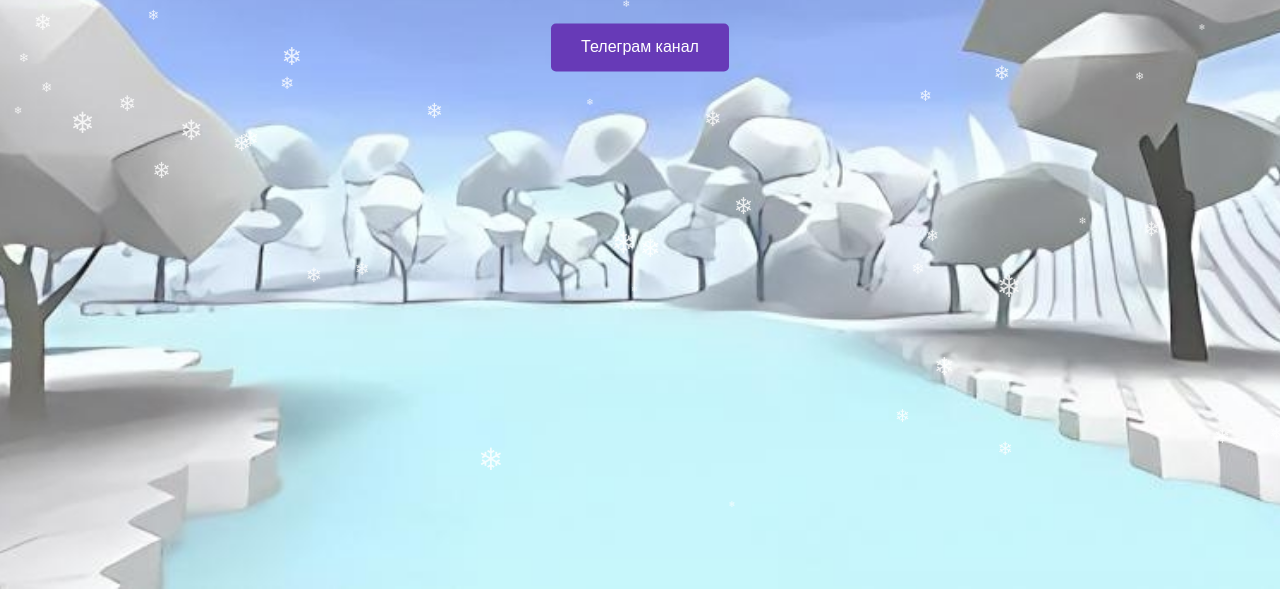
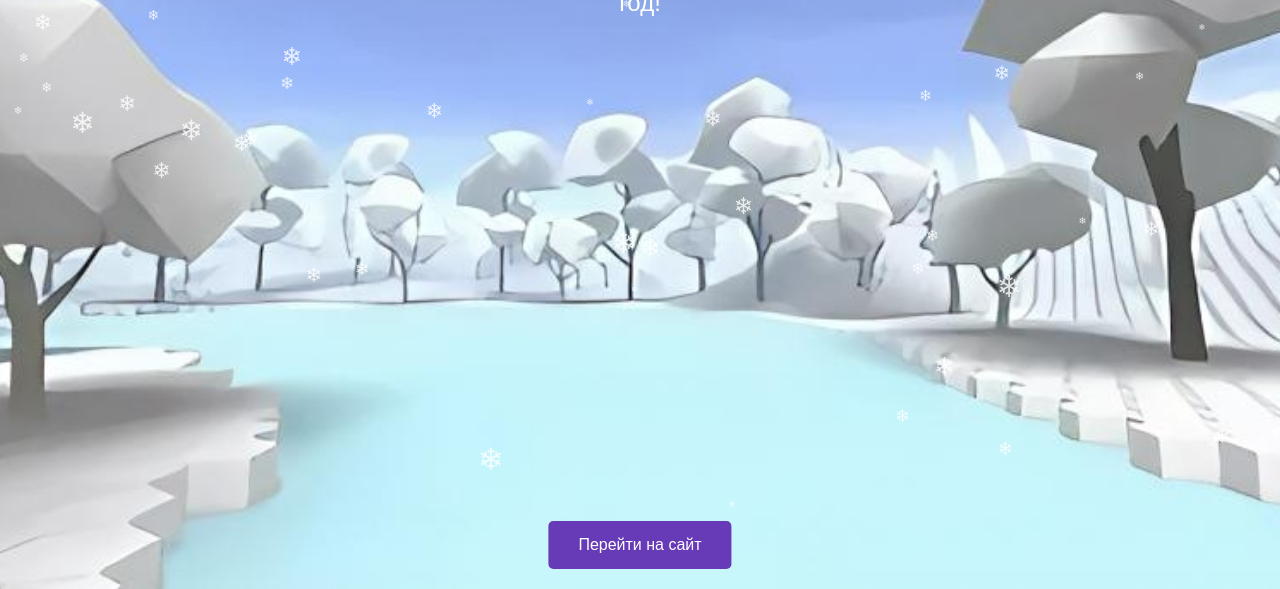
Before and after one commit to Mr-Red-site/Mr-Red-site.github.io, a plain HTML site: page index.html in a window 1280 px wide. Shown: the part 211-800 px from the top of the page. Drawn offline with Linux system fonts and the light colour scheme.

Commit message:
Update index.html

```diff
--- a/index.html
+++ b/index.html
@@ -3,7 +3,7 @@
 <head>
     <meta charset="UTF-8">
     <meta name="viewport" content="width=device-width, initial-scale=1.0">
-<title>Сайт Мистера Реда. Сделан tg@ky2_new2</title>
+    <title>Сайт Мистера Реда. Сделан tg@ky2_new2</title>
     <style>
         body, html {
             height: 100%;
@@ -69,6 +69,15 @@
             margin-bottom: 30px;
         }
 
+        /* Кнопка внизу страницы */
+        .button-container {
+            position: absolute;
+            bottom: 20px; /* Расположение кнопки от нижней части */
+            left: 50%;
+            transform: translateX(-50%);
+            text-align: center;
+        }
+
         a.button {
             display: inline-block;
             padding: 15px 30px;
@@ -90,7 +99,10 @@
     <div class="content">
         <h1>Новогодний ивент №1</h1>
         <p>Ну вот и заканчивается 2024 год, и впереди 2025, новый год!</p>
-        <a href="t.me/mrred_channel" class="button">Телеграм канал</a>
+    </div>
+
+    <div class="button-container">
+        <a href="https://t.me/mrred_channel" class="button">Перейти на сайт</a>
     </div>
 
     <script>
@@ -109,3 +121,5 @@
     </script>
 </body>
 </html>
+
+Найти еще
```
